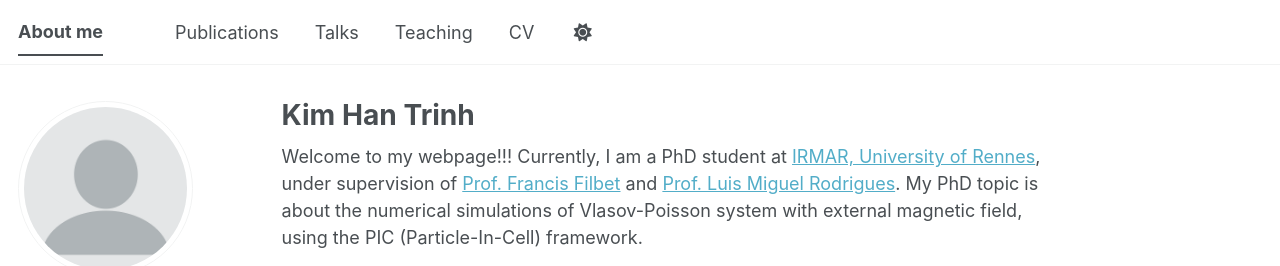
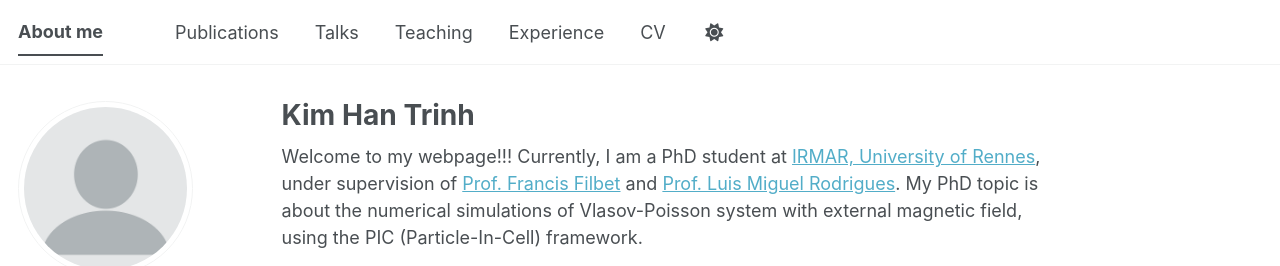
Before and after one commit to khtrinh96/khtrinh96.github.io, a Jekyll site: the page built from _pages/about.md, in a window 1280 px wide. Shown: the top 266 px of the page. Built offline with Jekyll 4.4.1, drawn with Linux system fonts in a browser that asks for light colours; some web fonts are replaced; a script bundle is joined from its source files by our own code; library files that are not in the unit come from our copies.

Commit message:
Update navigation.yml

```diff
--- a/_data/navigation.yml
+++ b/_data/navigation.yml
@@ -17,9 +17,8 @@ main:
   - title: "Teaching"
     url: /teaching/
 
-
-  #- title: "Blog Posts"
-  #  url: /year-archive/
+  - title: "Experience"
+    url: /year-archive/
 
   - title: "CV"
     url: /cv/
```
